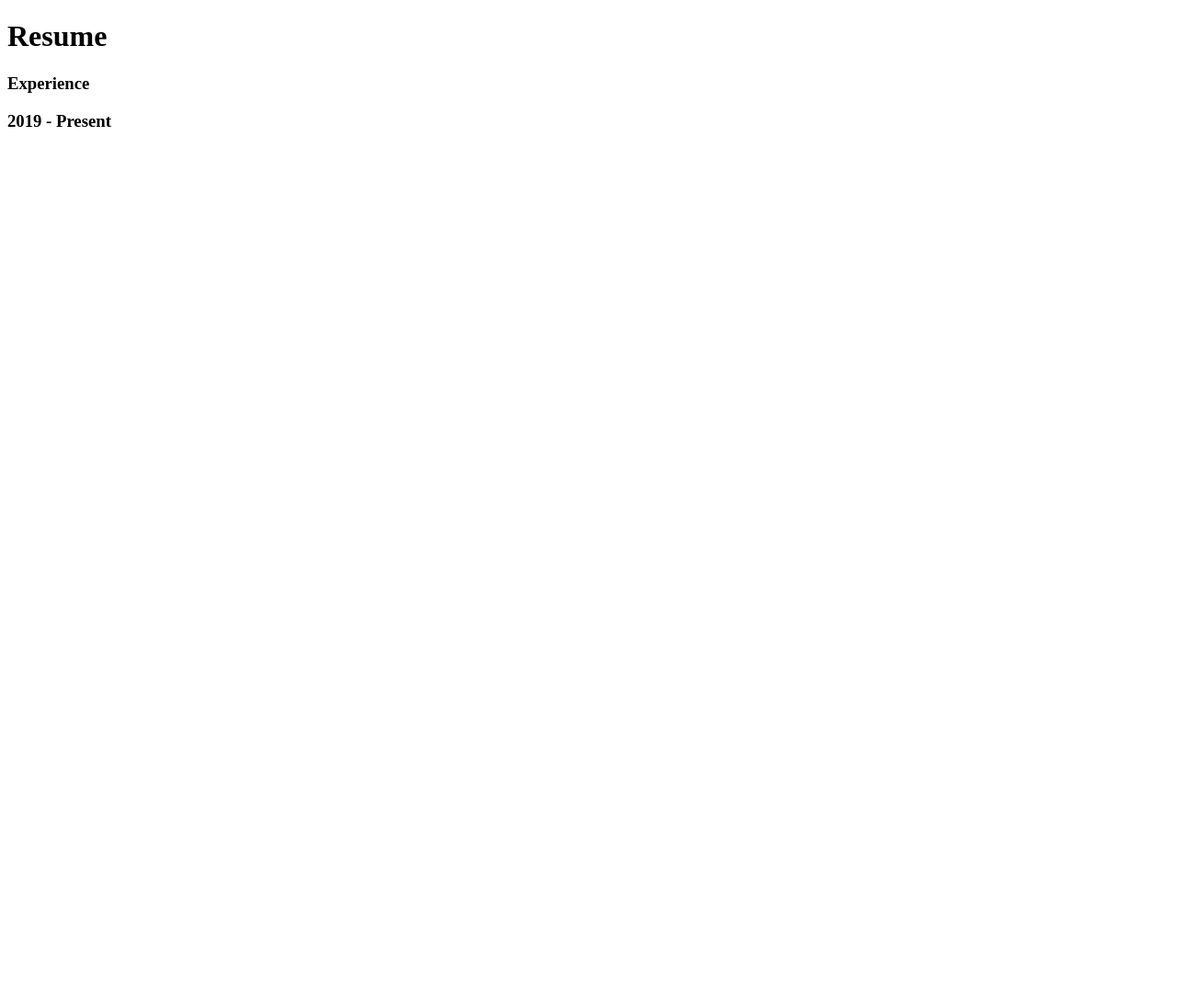
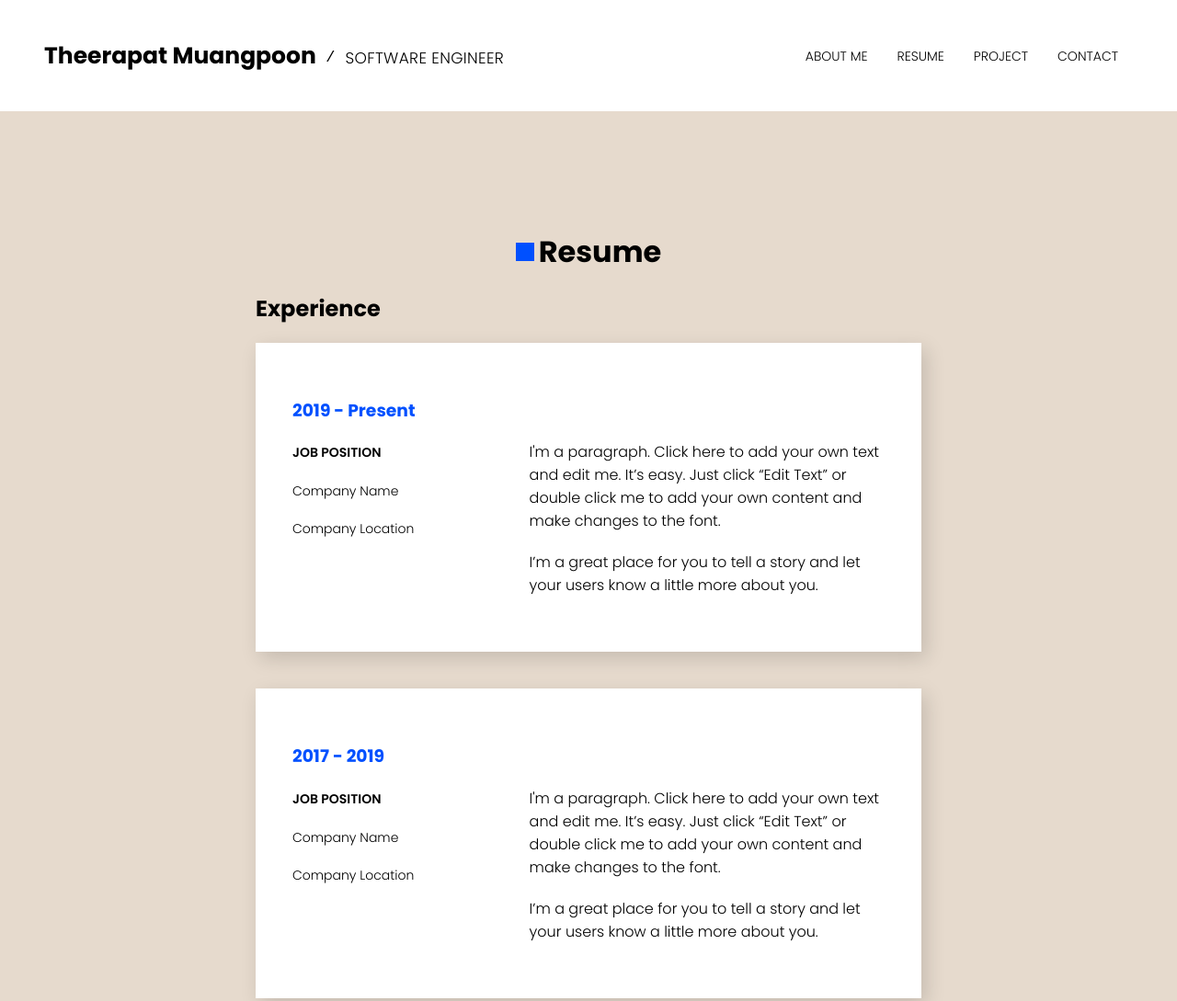
Before and after one commit to chansk131/porfolio-example, a plain HTML site: page resume.html in a window 1280 px wide. Shown: the top 1089 px of the page at 92% size. Before the commit the page ends 800 px from the top, so only its background shows below. Drawn offline with Linux system fonts and the light colour scheme.

Commit message:
add resume page

```diff
--- /dev/null
+++ b/css/resume.css
@@ -0,0 +1,62 @@
+.resume {
+  background-color: #e6dacd;
+}
+
+.resume main {
+  margin-top: 250px;
+  max-width: 724px;
+  width: 80%;
+  margin: 250px auto 0 auto;
+}
+
+.resume-title {
+  display: flex;
+  flex-direction: row;
+  justify-content: center;
+  align-items: center;
+}
+
+.resume-title-square {
+  width: 20px;
+  height: 20px;
+  background-color: #0050ff;
+  margin-right: 5px;
+}
+
+.resume-title-text {
+  text-align: center;
+  margin: 0;
+}
+
+.experience-card {
+  background-color: white;
+  padding: 40px;
+  box-shadow: 5px 7px 20px 0px rgba(0, 0, 0, 0.15);
+  margin-bottom: 40px;
+}
+
+.experience-year {
+  color: #0050ff;
+}
+
+.experience-detail {
+  display: grid;
+  grid-template-columns: 2fr 3fr;
+}
+
+.job-position {
+  font-size: 14px;
+  font-weight: 600;
+  margin-bottom: 8px;
+}
+
+.company-detail {
+  font-size: 14px;
+  font-weight: 300;
+  margin: 20px 0;
+}
+
+.job-detail {
+  font-weight: 300;
+  margin: 0 0 20px 0;
+}
--- a/resume.html
+++ b/resume.html
@@ -4,12 +4,87 @@
     <meta charset="UTF-8" />
     <meta name="viewport" content="width=device-width, initial-scale=1.0" />
     <title>Resume</title>
+    <link href="css/styles.css" rel="stylesheet" />
+    <link href="css/resume.css" rel="stylesheet" />
+    <link
+      href="https://fonts.googleapis.com/css2?family=Poppins:wght@100;200;300;400;500;600;700&display=swap"
+      rel="stylesheet"
+    />
   </head>
-  <body>
-    <h1>Resume</h1>
-    <h3>Experience</h3>
-    <div>
-      <h3>2019 - Present</h3>
-    </div>
+  <body class="resume">
+    <header id="headbar">
+      <div class="header-title">
+        <p class="header-name">Theerapat Muangpoon</p>
+        <pre class="header-position"> / </pre>
+        <p class="header-position">Software Engineer</p>
+      </div>
+      <nav>
+        <ul id="headbar-right">
+          <li>
+            <a href="./about">About Me</a>
+          </li>
+          <li>
+            <a href="./resume.html">Resume</a>
+          </li>
+          <li>
+            <a href="./project">Project</a>
+          </li>
+          <li>
+            <a href="./contact">Contact</a>
+          </li>
+        </ul>
+      </nav>
+    </header>
+
+    <main>
+      <div class="resume-title">
+        <div class="resume-title-square"></div>
+        <h1 class="resume-title-text">Resume</h1>
+      </div>
+      <h2>Experience</h2>
+      <div class="experience-card">
+        <h3 class="experience-year">2019 - Present</h3>
+        <div class="experience-detail">
+          <div>
+            <strong class="job-position">JOB POSITION</strong>
+            <p class="company-detail">Company Name</p>
+            <p class="company-detail">Company Location</p>
+          </div>
+          <div>
+            <p class="job-detail">
+              I'm a paragraph. Click here to add your own text and edit me. It’s
+              easy. Just click “Edit Text” or double click me to add your own
+              content and make changes to the font.
+            </p>
+            <p class="job-detail">
+              I’m a great place for you to tell a story and let your users know
+              a little more about you.
+            </p>
+          </div>
+        </div>
+      </div>
+
+      <div class="experience-card">
+        <h3 class="experience-year">2017 - 2019</h3>
+        <div class="experience-detail">
+          <div>
+            <strong class="job-position">JOB POSITION</strong>
+            <p class="company-detail">Company Name</p>
+            <p class="company-detail">Company Location</p>
+          </div>
+          <div>
+            <p class="job-detail">
+              I'm a paragraph. Click here to add your own text and edit me. It’s
+              easy. Just click “Edit Text” or double click me to add your own
+              content and make changes to the font.
+            </p>
+            <p class="job-detail">
+              I’m a great place for you to tell a story and let your users know
+              a little more about you.
+            </p>
+          </div>
+        </div>
+      </div>
+    </main>
   </body>
 </html>
```
